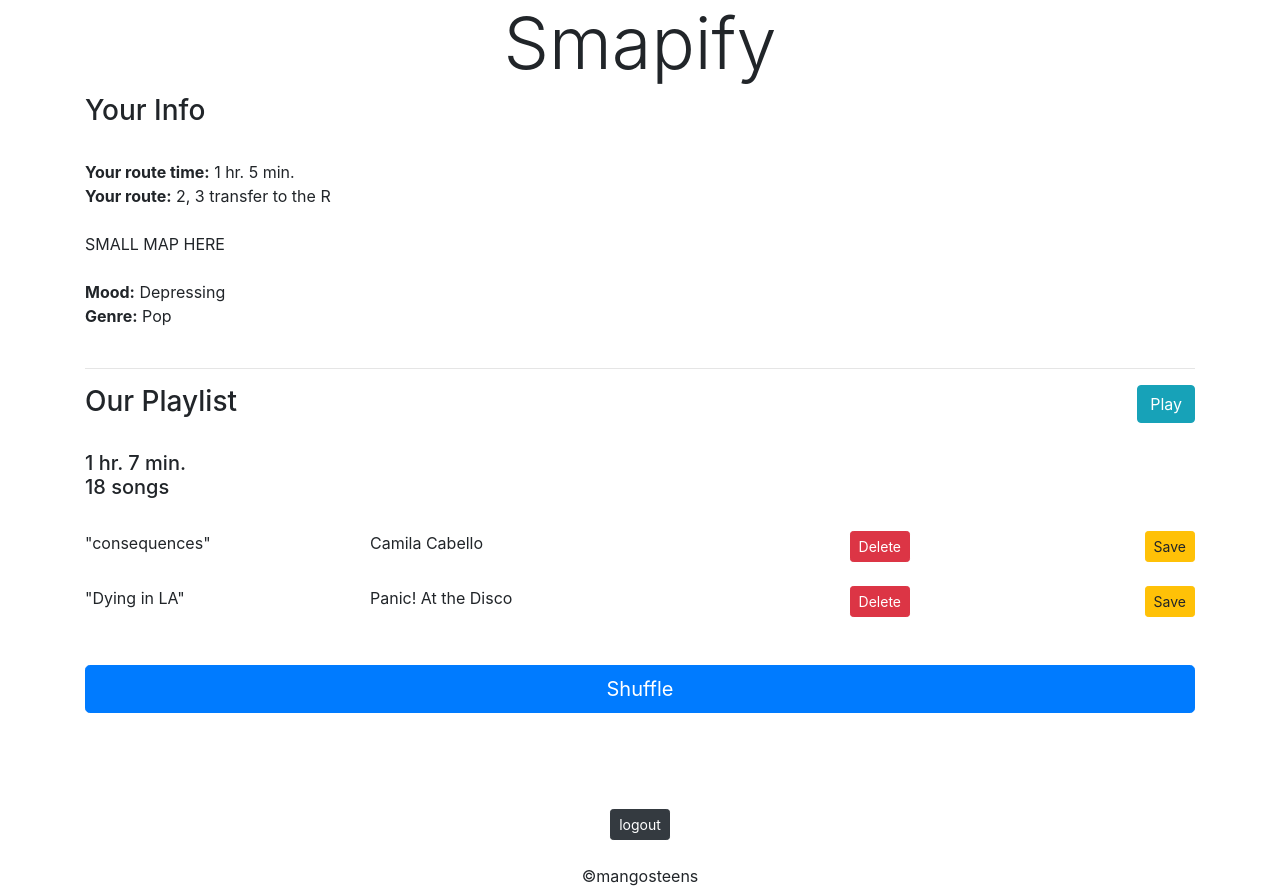
After one commit to ccai1/mangosteens, a Flask app: page /play in a window 1280 px wide. The commit adds this page. Run offline with Flask 2, Linux system fonts and the light colour scheme; some libraries are stand-ins or nearby versions.

Commit message:
added pages + finished routing

```diff
--- a/app.py
+++ b/app.py
@@ -59,10 +59,28 @@ def register():
         flash("Pick a username without apostrophes")
     return redirect(url_for('home'))
 
-@app.route('/customize', methods=['POST', 'GET'])
-def customize():
+@app.route('/route', methods=['POST', 'GET'])
+def route():
+    '''runs the routing algorithm'''
+    return render_template('route.html')
+
+@app.route('/play', methods=['POST', 'GET'])
+def play():
     '''runs the song algorithm'''
-    return render_template('result.html')
+    # route = request.form['route']
+    # get route_time and route_info and pass to play.html
+    # call algorithm with route_time
+    return render_template('play.html')
+
+# Consider: Do we need an edit page?
+#
+@app.route('/edit', methods=['POST', 'GET'])
+def edit():
+    '''displays the playlist with options to delete, select, and shuffle'''
+    # playlist = request.form['playlist']
+    # getting songs and to display
+    # return render_template('edit.html')
+    return redirect(url_for('play'))
 
 @app.route('/logout')
 def logout():
--- a/devlog.txt
+++ b/devlog.txt
@@ -69,3 +69,8 @@ cathyC -- 2018-11-30 12:31
 -Fixed login bugs
 -Changed home.html design
 ==============================================================
+cathyC -- 2018-12-01 11:32
+--------------------------------------------------------------
+-Added routing, playlist, and edit playlist pages
+-Finished routing
+==============================================================
--- /dev/null
+++ b/templates/play.html
@@ -0,0 +1,72 @@
+{% extends "base.html" %}
+{% block content %}
+  <div class="container">
+
+    <h3>Your Info</h3><br>
+
+    <b>Your route time:</b> 1 hr. 5 min.<br>
+    <b>Your route:</b> 2, 3 transfer to the R<br><br>
+
+    SMALL MAP HERE <br><br>
+
+    <b>Mood:</b> Depressing<br>
+    <b>Genre:</b> Pop<br><br>
+
+    <hr>
+
+    <form action="/edit" method = "POST">
+
+    <div class="row">
+      <div class="col-sm">
+        <h3>Our Playlist</h3>
+      </div>
+      <div class="col-sm">
+        <button type="submit" class="btn btn-info float-right" name="listen" value="{listen}">Play</button>
+      </div>
+    </div><br>
+
+    <h5>1 hr. 7 min.<br>
+    18 songs</h5><br>
+
+    <!-- {% for song in playlist %} -->
+    <!-- {% endfor %} -->
+
+    <!-- put this in the loop of all the songs found  -->
+
+
+
+      <div class="row">
+        <div class="col-sm">
+          "consequences"
+        </div>
+        <div class="col-sm">
+          Camila Cabello
+        </div>
+        <div class="col-sm">
+          <button type="submit" class="btn btn-danger btn-sm float-right" name="delete" value="{delete}">Delete</button><br>
+        </div>
+        <div class="col-sm">
+          <button type="submit" class="btn btn-warning btn-sm float-right" name="saved" value="{save}">Save</button><br>
+        </div>
+      </div><br>
+
+      <div class="row">
+        <div class="col-sm outline">
+          "Dying in LA"
+        </div>
+        <div class="col-sm">
+          Panic! At the Disco
+        </div>
+        <div class="col-sm">
+          <button type="submit" class="btn btn-danger btn-sm float-right" name="delete" value="{delete}">Delete</button><br>
+        </div>
+        <div class="col-sm">
+          <button type="submit" class="btn btn-warning btn-sm float-right" name="saved" value="{save}">Save</button><br>
+        </div>
+      </div><br><br>
+
+      <center><button type="submit" class="btn btn-primary btn-lg btn-block" name="shuffle" value="{shuffle}">Shuffle</button></center><br><br>
+
+    </form>
+
+{% endblock content %}
--- a/templates/welcome.html
+++ b/templates/welcome.html
@@ -15,7 +15,7 @@
 
   <h3>Find a customized Spotify playlist to fit your commute:</h3><br><br>
 
-  <form action="/customize" method="POST">
+  <form action="/route" method="POST">
     <div class="form-group">
       <label for="start">Starting Address:</label>
       <input type="text" class="form-control" id="start">
```
Also changed, not shown: templates/edit.html (added, +11 -0 lines), templates/result.html (deleted, +0 -13 lines), templates/route.html (added, +35 -0 lines).
